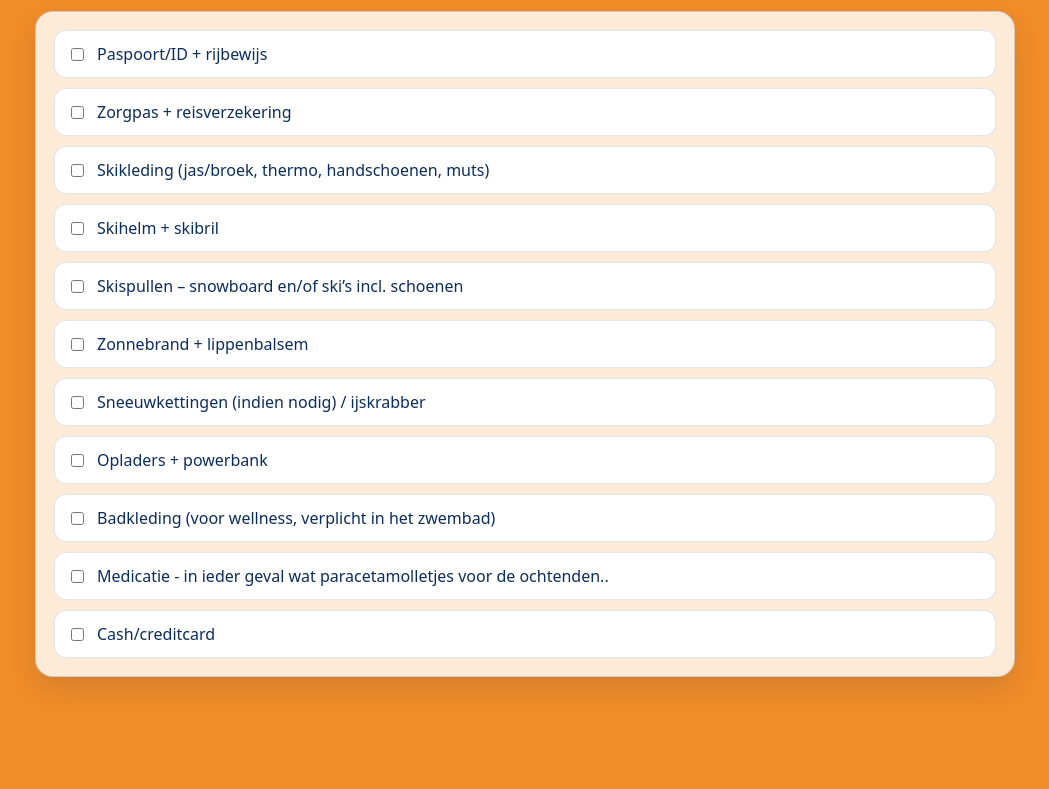
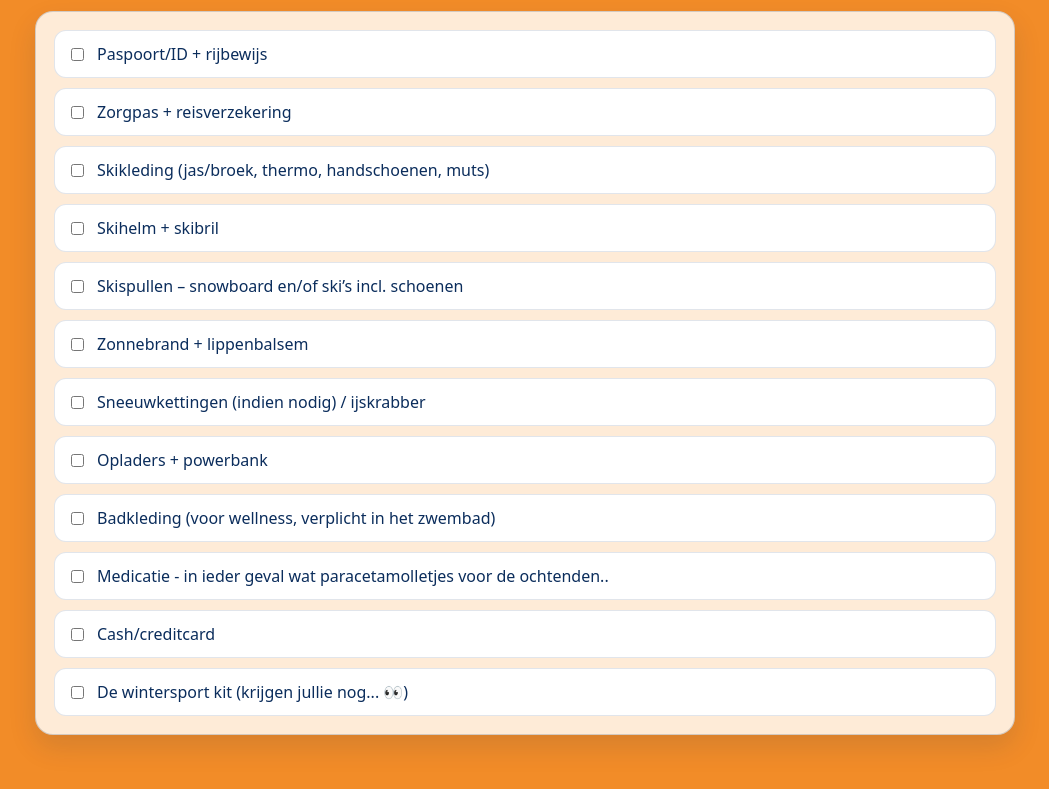
Before and after one commit to Lauwiep/Obergurgl-2026, a Next.js app: page / in a window 1280 px wide. Shown: the part 1491-2280 px from the top of the page, without its empty margins (115-1164 px from the left). Before the commit the page ends 2244 px from the top, so only its background shows below. Built offline with nearby package versions, Linux system fonts and the light colour scheme.

Commit message:
Update page.js

```diff
--- a/app/page.js
+++ b/app/page.js
@@ -65,7 +65,8 @@ const data = {
       "Opladers + powerbank",
       "Badkleding (voor wellness, verplicht in het zwembad)",
       "Medicatie - in ieder geval wat paracetamolletjes voor de ochtenden..",
-      "Cash/creditcard"
+      "Cash/creditcard",
+      "De wintersport kit (krijgen jullie nog... 👀)"
     ]
   }
 };
```
